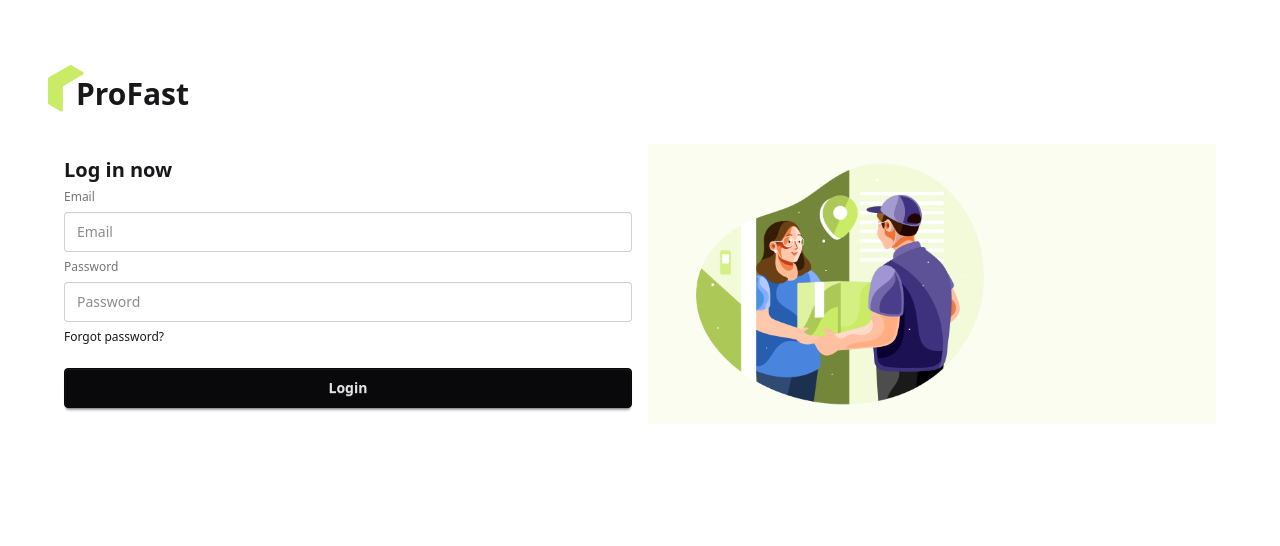
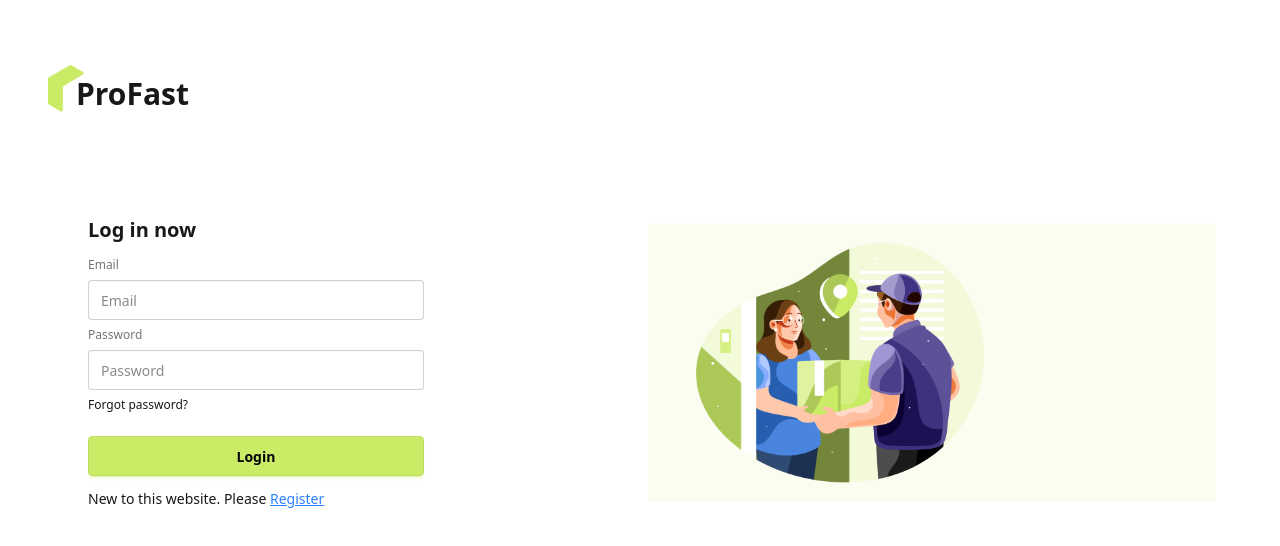
Before and after one commit to mahfuzarrahmanmunna/pro-fast-client, a React (Vite) app: page /login in a window 1280 px wide. Shown: the top 546 px of the page. Built offline with nearby package versions, Linux system fonts and the light colour scheme; no server answers.

Commit message:
added useAth hooks and social login too

```diff
--- /dev/null
+++ b/src/Hooks/useAuth/useAuth.jsx
@@ -0,0 +1,10 @@
+import { use } from 'react';
+import { AuthContext } from '../../Context/AuthContext/AuthContext';
+
+const useAuth = () => {
+    const authInfo = use(AuthContext)
+
+    return authInfo
+};
+
+export default useAuth;
--- a/src/Pages/Authentication/LogIn/LogIn.jsx
+++ b/src/Pages/Authentication/LogIn/LogIn.jsx
@@ -1,5 +1,6 @@
 import React from 'react';
 import { useForm } from 'react-hook-form';
+import { Link } from 'react-router';
 
 const LogIn = () => {
     const {
@@ -11,7 +12,8 @@ const LogIn = () => {
         console.log(data);
     }
     return (
-        <div>
+        <div className="card bg-base-100 w-full max-w-sm shrink-0 my-12">
+            <div className="card-body">
                 <h1 className='text-xl font-bold'>Log in now</h1>
                 <form onSubmit={handleSubmit(onSubmit)} className="fieldset">
                     <label className="label">Email</label>
@@ -36,8 +38,10 @@ const LogIn = () => {
                         <p role="alert">Password must be 6 character or long..</p>
                     }
                     <div><a className="link link-hover">Forgot password?</a></div>
-                <button className="btn btn-neutral mt-4">Login</button>
+                    <button className="btn btn-primary text-black mt-4">Login</button>
                 </form>
+                <p>New to this website. Please <Link className='text-blue-500 underline' to='/register'>Register</Link></p>
+            </div>
         </div>
     );
 };
--- a/src/Pages/Authentication/Register/Register.jsx
+++ b/src/Pages/Authentication/Register/Register.jsx
@@ -1,16 +1,27 @@
 import React from 'react';
 import { useForm } from 'react-hook-form';
+import useAuth from '../../../Hooks/useAuth/useAuth';
+import { Link } from 'react-router';
 
 const Register = () => {
+    const { createUser } = useAuth()
     const { register, handleSubmit, formState: { errors } } = useForm()
     const onSubmit = e => {
         console.log(e);
+        console.log(createUser);
+        createUser(e.email, e.password)
+            .then(result => {
+                console.log(result.user);
+            })
+            .catch(err => {
+                console.error(err.code);
+            })
     }
     return (
         <div className="">
             <div className="card bg-base-100 w-full max-w-sm shrink-0 my-12">
                 <div className="card-body">
-                    <h1 className="text-5xl font-bold">Login now!</h1>
+                    <h1 className="text-5xl font-bold">Register now!</h1>
                     <form onSubmit={handleSubmit(onSubmit)} className="fieldset">
                         <label className="label">Email</label>
                         <input type="email" {...register('email', {
@@ -28,7 +39,7 @@ const Register = () => {
                         })} className="input" placeholder="Password" />
                         {
                             errors.password?.type === 'required' && (
-                                <p className='text-red-500'>Password is required</p>
+                                <p className='text-red-500'>Password is required.  </p>
                             )
                         }
                         {
@@ -37,8 +48,9 @@ const Register = () => {
                             )
                         }
                         <div><a className="link link-hover">Forgot password?</a></div>
-                        <button type='submit' className="btn btn-neutral mt-4">Login</button>
+                        <button type='submit' className="btn btn-primary text-black mt-4">Register</button>
                     </form>
+                    <p>Already have an account. Please <Link className='text-blue-500 underline' to='/login'>Login</Link></p>
                 </div>
             </div>
         </div >
--- /dev/null
+++ b/src/Pages/Authentication/ScosalLogin/SocialLogin.jsx
@@ -0,0 +1,16 @@
+import React from 'react';
+
+const SocialLogin = () => {
+    return (
+        <div>
+            <div className="divider"></div>
+            {/* Google */}
+            <button className="btn bg-white text-black border-[#e5e5e5]">
+                <svg aria-label="Google logo" width="16" height="16" xmlns="http://www.w3.org/2000/svg" viewBox="0 0 512 512"><g><path d="m0 0H512V512H0" fill="#fff"></path><path fill="#34a853" d="M153 292c30 82 118 95 171 60h62v48A192 192 0 0190 341"></path><path fill="#4285f4" d="m386 400a140 175 0 0053-179H260v74h102q-7 37-38 57"></path><path fill="#fbbc02" d="m90 341a208 200 0 010-171l63 49q-12 37 0 73"></path><path fill="#ea4335" d="m153 219c22-69 116-109 179-50l55-54c-78-75-230-72-297 55"></path></g></svg>
+                Login with Google
+            </button>
+        </div>
+    );
+};
+
+export default SocialLogin;
--- a/src/Provider/AuthProvider/AuthProvider.jsx
+++ b/src/Provider/AuthProvider/AuthProvider.jsx
@@ -1,7 +1,7 @@
 import React, { useEffect, useState } from 'react';
 import { AuthContext } from '../../Context/AuthContext/AuthContext';
 import { auth } from '../../Firebase/firebase.init';
-import { createUserWithEmailAndPassword, onAuthStateChanged, signInWithEmailAndPassword } from 'firebase/auth';
+import { createUserWithEmailAndPassword, onAuthStateChanged, signInWithEmailAndPassword, signOut } from 'firebase/auth';
 
 const AuthProvider = ({ children }) => {
     const [user, setUser] = useState(null);
@@ -19,9 +19,15 @@ const AuthProvider = ({ children }) => {
         return signInWithEmailAndPassword(auth, email, password)
     }
 
+    const logout = () => {
+        setLoading(true)
+        return signOut(auth)
+    }
+
     useEffect(() => {
         const unsubscribe = onAuthStateChanged(auth, currentUser => {
             setUser(currentUser);
+            console.log(currentUser);
             setLoading(false)
         })
         return () => {
@@ -34,6 +40,7 @@ const AuthProvider = ({ children }) => {
         loading,
         createUser,
         signIn,
+        logout
     }
     return (
         <AuthContext value={authInfo}>
```
Lines whose indentation alone changed are shown as unchanged.
